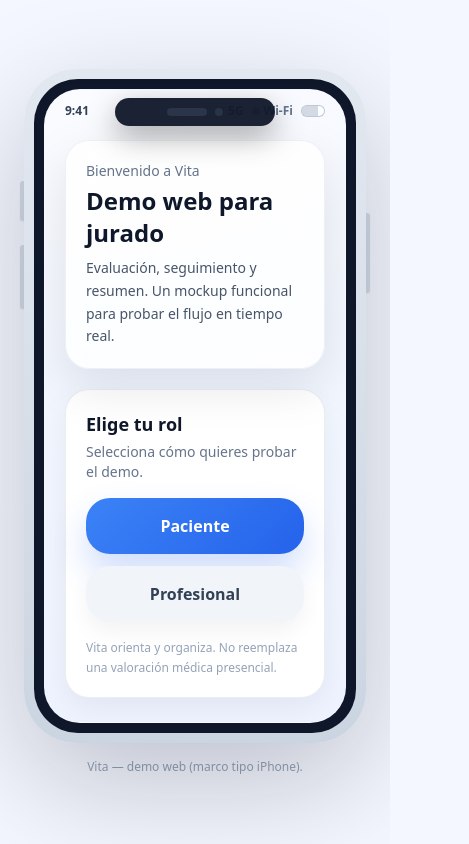
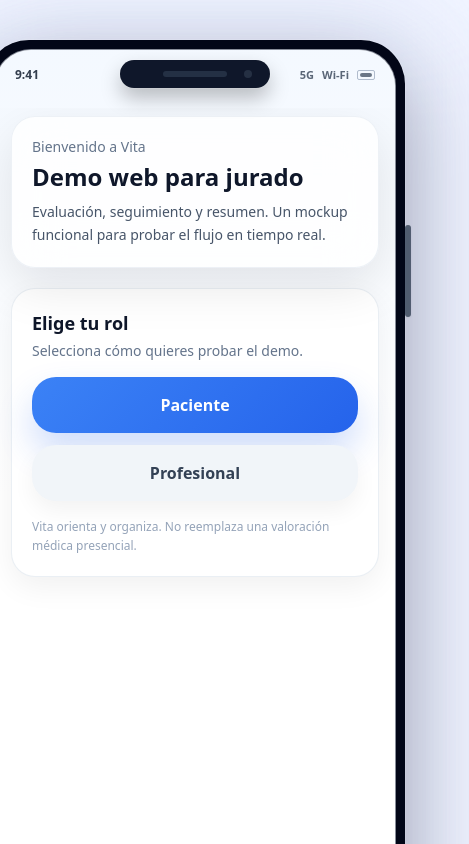
Before and after one commit to faviomosquera22/VITAQR, a Next.js app: page / in a window 390 px wide. Shown: the top 844 px of the page, 469 px wide, since content can reach past the window. Built offline with nearby package versions, Linux system fonts and the light colour scheme.

Commit message:
Refactor PhoneFrame to accept caption and showCaption

```diff
--- a/components/PhoneFrame.tsx
+++ b/components/PhoneFrame.tsx
@@ -1,68 +1,88 @@
 import React from "react";
 
-function StatusBar() {
-  // simple faux iOS status bar
+type PhoneFrameProps = {
+  children: React.ReactNode;
+  /** Cambia el título opcional abajo del frame (si lo usas en alguna pantalla) */
+  caption?: string;
+  /** Permite desactivar el caption sin tocar pantallas */
+  showCaption?: boolean;
+};
+
+export function PhoneFrame({ children, caption, showCaption = false }: PhoneFrameProps) {
   return (
-    <div className="flex items-center justify-between px-5 pt-3 text-[12px] font-semibold text-slate-700">
-      <div className="tabular-nums">9:41</div>
-      <div className="flex items-center gap-2">
-        <span className="inline-flex items-center gap-1">
-          <span className="h-2 w-2 rounded-full bg-slate-400/80" />
-          <span className="text-slate-500">5G</span>
-        </span>
-        <span className="inline-flex items-center gap-1">
-          <span className="h-2 w-2 rounded-full bg-slate-400/80" />
-          <span className="text-slate-500">Wi‑Fi</span>
-        </span>
-        <span className="inline-flex items-center gap-1">
-          <span className="h-3 w-6 rounded-[6px] border border-slate-400/60 bg-white/70 relative overflow-hidden">
-            <span className="absolute left-0 top-0 h-full w-4 bg-slate-400/40" />
-          </span>
-        </span>
+    <div className="min-h-[100svh] w-full flex items-center justify-center px-6 py-10">
+      {/* Glow / ambiente */}
+      <div className="relative">
+        <div className="pointer-events-none absolute -inset-16 rounded-[60px] bg-blue-200/20 blur-3xl" />
+        <div className="pointer-events-none absolute -inset-10 rounded-[60px] bg-purple-200/15 blur-3xl" />
+
+        {/* Device */}
+        <div
+          className="
+            relative mx-auto
+            w-[420px] sm:w-[440px] md:w-[460px]
+            aspect-[9/19.5]
+            rounded-[44px]
+            bg-slate-950
+            shadow-[0_30px_90px_rgba(2,6,23,.35)]
+            ring-1 ring-white/10
+          "
+        >
+          {/* Side buttons */}
+          <div className="pointer-events-none absolute left-[-6px] top-[110px] h-[46px] w-[6px] rounded-full bg-slate-700/80 shadow-sm" />
+          <div className="pointer-events-none absolute left-[-6px] top-[170px] h-[72px] w-[6px] rounded-full bg-slate-700/80 shadow-sm" />
+          <div className="pointer-events-none absolute left-[-6px] top-[255px] h-[72px] w-[6px] rounded-full bg-slate-700/80 shadow-sm" />
+          <div className="pointer-events-none absolute right-[-6px] top-[185px] h-[92px] w-[6px] rounded-full bg-slate-700/80 shadow-sm" />
+
+          {/* Inner bezel */}
+          <div className="absolute inset-[10px] rounded-[36px] bg-white overflow-hidden ring-1 ring-slate-200/60">
+            {/* Status bar */}
+            <div className="absolute top-0 left-0 right-0 z-30 px-5 pt-4">
+              <div className="flex items-center justify-between text-[12px] font-semibold text-slate-800/90">
+                <span>9:41</span>
+                <div className="flex items-center gap-2 text-slate-700/80">
+                  <span className="text-[11px]">5G</span>
+                  <span className="text-[11px]">Wi-Fi</span>
+                  <span className="inline-block h-[10px] w-[18px] rounded-sm border border-slate-400/70 relative">
+                    <span className="absolute right-[2px] top-[2px] bottom-[2px] w-[12px] rounded-[2px] bg-slate-700/70" />
+                  </span>
+                </div>
+              </div>
+            </div>
+
+            {/* Notch */}
+            <div className="absolute top-[10px] left-1/2 z-40 -translate-x-1/2">
+              <div className="h-[28px] w-[150px] rounded-full bg-slate-900 shadow-[0_10px_20px_rgba(0,0,0,.25)] ring-1 ring-white/10">
+                <div className="absolute left-1/2 top-1/2 h-[6px] w-[64px] -translate-x-1/2 -translate-y-1/2 rounded-full bg-slate-700/60" />
+                <div className="absolute right-[18px] top-1/2 h-[8px] w-[8px] -translate-y-1/2 rounded-full bg-slate-700/60" />
+              </div>
+            </div>
+
+            {/* Content area */}
+            <div className="relative h-full w-full pt-[58px] pb-[26px]">
+              {/* App background (sutil) */}
+              <div className="pointer-events-none absolute inset-0 bg-gradient-to-b from-blue-50/70 via-white to-white" />
+
+              {/* Scroll container */}
+              <div className="relative h-full w-full overflow-y-auto px-4">
+                <div className="pb-6">{children}</div>
+              </div>
+            </div>
+
+            {/* Home indicator */}
+            <div className="pointer-events-none absolute bottom-[10px] left-1/2 z-40 h-[5px] w-[120px] -translate-x-1/2 rounded-full bg-slate-900/20" />
+          </div>
+        </div>
+
+        {/* Caption optional */}
+        {showCaption ? (
+          <p className="mt-4 text-center text-xs text-slate-500">
+            {caption ?? "Vita — demo web (marco tipo iPhone)."}
+          </p>
+        ) : null}
       </div>
     </div>
   );
 }
 
-export function PhoneFrame({ children }: { children: React.ReactNode }) {
-  return (
-    <div className="min-h-screen w-full flex items-center justify-center p-6">
-      <div className="relative w-[392px] max-w-full">
-        {/* Side buttons (decor) */}
-        <div className="pointer-events-none absolute -left-1 top-28 h-10 w-1.5 rounded-full bg-slate-300/80 shadow-sm" />
-        <div className="pointer-events-none absolute -left-1 top-44 h-16 w-1.5 rounded-full bg-slate-300/80 shadow-sm" />
-        <div className="pointer-events-none absolute -right-1 top-36 h-20 w-1.5 rounded-full bg-slate-300/80 shadow-sm" />
-
-        {/* Outer shell */}
-        <div className="relative rounded-[52px] bg-gradient-to-b from-slate-200 to-slate-300 p-[10px] shadow-[0_40px_120px_rgba(2,6,23,.22)]">
-          {/* Bezel */}
-          <div className="relative rounded-[44px] bg-slate-900 p-[10px] shadow-inner">
-            {/* Screen */}
-            <div className="relative overflow-hidden rounded-[36px] border border-white/10 bg-gradient-to-b from-[#f6f9ff] to-[#eef3ff]">
-              {/* Notch */}
-              <div className="absolute left-1/2 top-2 -translate-x-1/2 z-20">
-                <div className="h-7 w-40 rounded-full bg-slate-900/95 shadow-[0_10px_30px_rgba(0,0,0,.35)] flex items-center justify-center gap-2">
-                  <div className="h-2 w-10 rounded-full bg-slate-700/60" />
-                  <div className="h-2 w-2 rounded-full bg-slate-700/60" />
-                </div>
-              </div>
-
-              {/* Top highlight */}
-              <div className="pointer-events-none absolute inset-0 bg-[radial-gradient(circle_at_30%_0%,rgba(255,255,255,.55),transparent_45%)]" />
-
-              {/* Content */}
-              <div className="relative z-10 pb-6">
-                <StatusBar />
-                <div className="px-5 pt-3">{children}</div>
-              </div>
-            </div>
-          </div>
-        </div>
-
-        <div className="mt-4 text-center text-xs text-slate-400">
-          Vita — demo web (marco tipo iPhone).
-        </div>
-      </div>
-    </div>
-  );
-}
+export default PhoneFrame;
```
